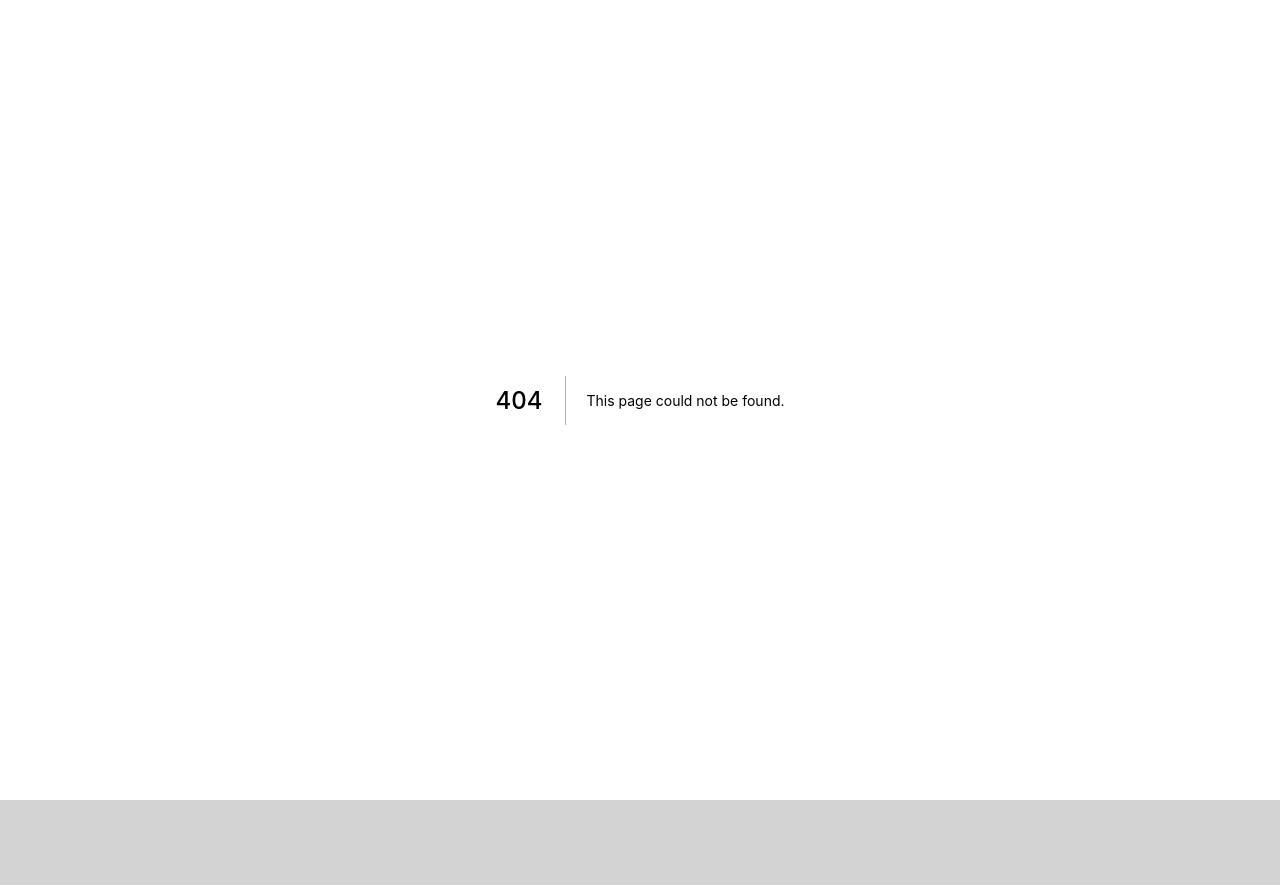
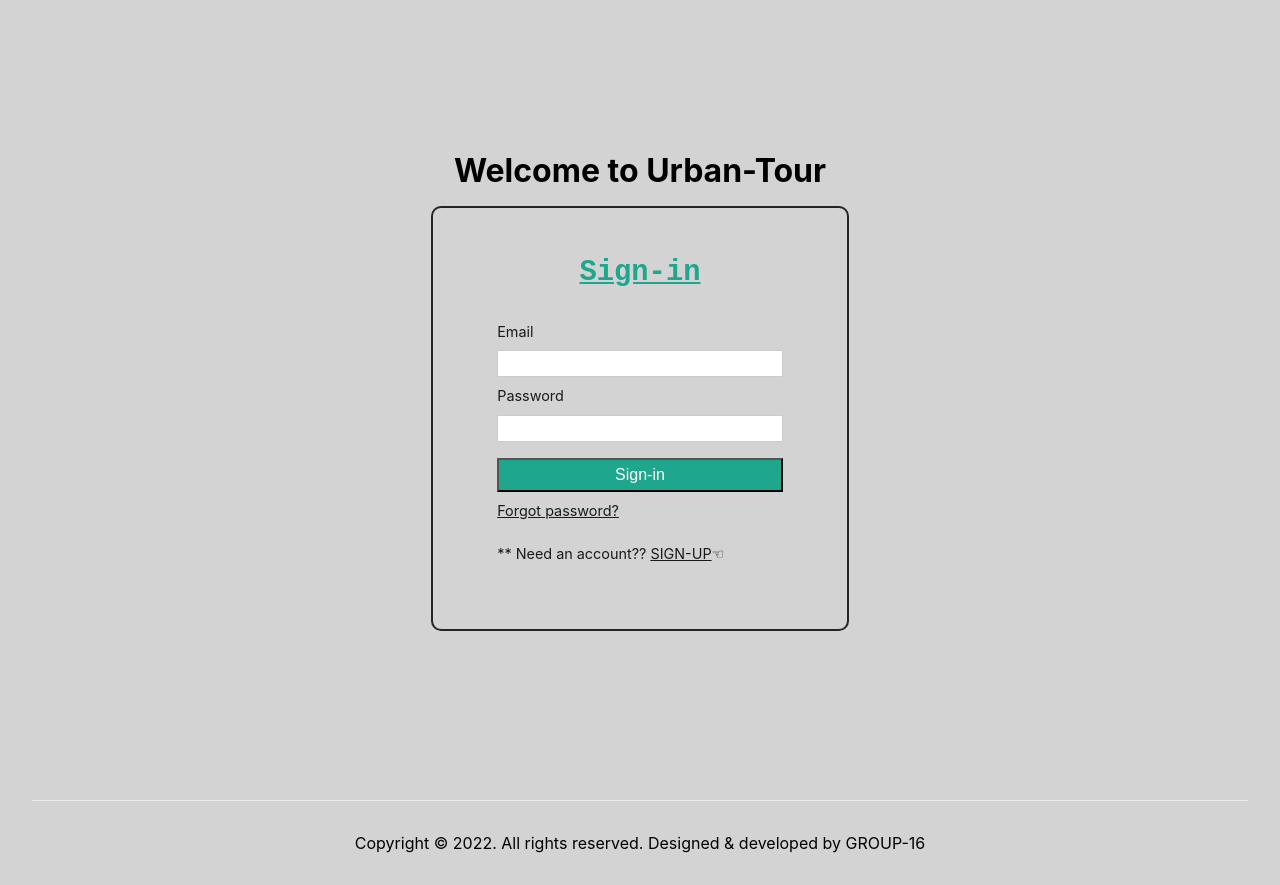
Before and after one commit to PasinduSahan001/Urban_Tour_Sketch, a Next.js app: page /signin in a window 1280 px wide. Before the commit this address had no page. Before the commit the page ends 800 px from the top, so only its background shows below. Built offline with nearby package versions, Linux system fonts and the light colour scheme.

Commit message:
sign and log last without index

```diff
--- /dev/null
+++ b/pages/signin.js
@@ -0,0 +1,67 @@
+import Head from 'next/head'
+import Image from 'next/image'
+import styles from '../styles/Home.module.css'
+import { Formik, Field, Form } from 'formik';
+import Link from 'next/link'
+import React from 'react'
+
+export default function Home() {
+  return (
+    <div className={styles.container}>
+      <Head>
+        <title>Urban Tour</title>
+        <meta name="description" content="Generated by create next app"/>
+        <link rel="icon" href="/tabb.ico" />
+      </Head>
+
+      <main className={styles.main}>
+        <h4 className={styles.title}>
+          Welcome to Urban-Tour
+        </h4>
+
+        <p className={styles.description}>
+
+        </p>
+
+        <div className={styles.grid}>
+          <a className={styles.card}>
+            <h2>Sign-in</h2>
+
+            <p>
+            <Formik
+            initialValues={{
+                username: '',
+                password: '',
+            }}
+
+            onSubmit={() => {
+
+            }}
+           >
+            <Form>
+                <label >Email</label>
+                <input type="text" id="username" name="username"/><br></br>
+                <label >Password</label>
+                <input type="password" id="password" name="password" /><br></br>
+                <button type="submit">Sign-in</button>
+                <u><a href="#">Forgot password?</a></u>
+            </Form>
+
+        </Formik><br></br>
+
+        ** Need an account?? <Link href="/reg"><a><u>SIGN-UP</u>&#9756;</a></Link>
+        </p>
+          </a>
+
+        </div>
+      </main>
+
+      <footer className={styles.footer}>
+        <a>
+          Copyright © 2022. All rights reserved.
+                        Designed & developed by GROUP-16
+        </a>
+      </footer>
+    </div>
+  )
+}
--- a/styles/Home.module.css
+++ b/styles/Home.module.css
@@ -82,7 +82,7 @@
   border: 2px solid #272323;
   border-radius: 10px;
   transition: color 0.15s ease, border-color 0.15s ease;
-  max-width: 400px;
+  max-width: 500px;
 }
 
 .card:hover,
@@ -97,6 +97,7 @@
   font-size: 1.8rem;
   font-family: Liberation Mono;
   color: #1ea78d;
+  text-decoration: underline;
 }
 
 .card p {
```
Also changed, not shown: pages/index.js (+2 -40 lines), pages/reg.js (+4 -6 lines).
